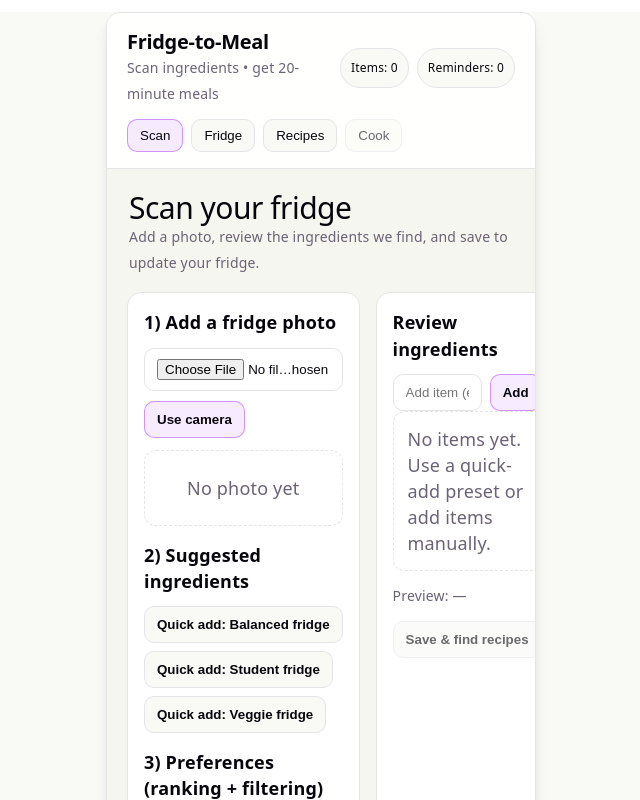
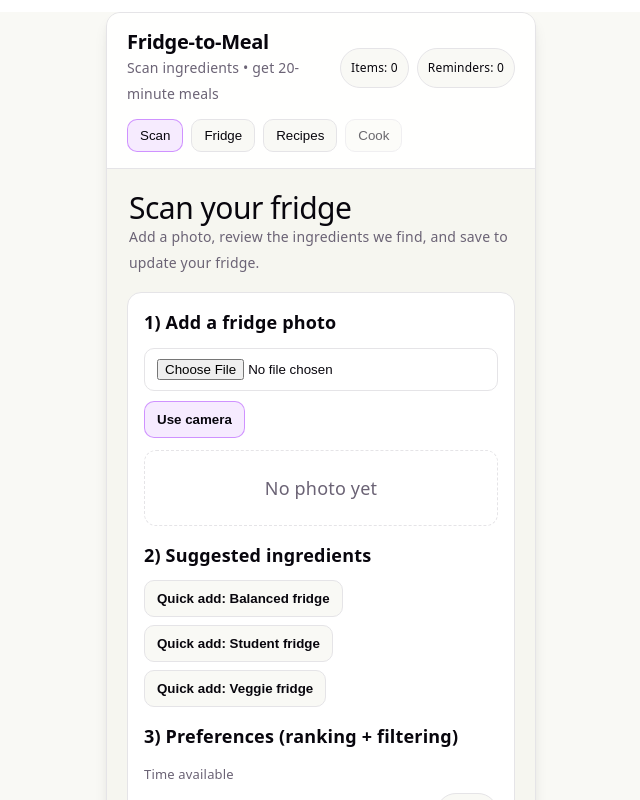
Before and after one commit to G-Wang12/bet-350-prototype, a React (Vite) app: page / in a window 1280 px wide. Shown: the top 800 px of the page, without its empty margins (319-959 px from the left). Built offline with nearby package versions, Linux system fonts and the light colour scheme.

Commit message:
Fixed formatting issue

```diff
--- a/src/App.css
+++ b/src/App.css
@@ -153,13 +153,14 @@
 
 .grid2 {
   display: grid;
-  grid-template-columns: 1fr 1fr;
+  grid-template-columns: repeat(auto-fit, minmax(360px, 1fr));
   gap: 16px;
+  align-items: start;
 }
 
 .grid3 {
   display: grid;
-  grid-template-columns: repeat(3, minmax(0, 1fr));
+  grid-template-columns: repeat(auto-fit, minmax(240px, 1fr));
   gap: 12px;
 }
 
@@ -389,7 +390,7 @@
 
 .cards {
   display: grid;
-  grid-template-columns: 1fr 1fr;
+  grid-template-columns: repeat(auto-fit, minmax(260px, 1fr));
   gap: 12px;
 }
 
@@ -505,7 +506,7 @@
 
 .snapGrid {
   display: grid;
-  grid-template-columns: 1fr 1fr;
+  grid-template-columns: repeat(auto-fit, minmax(160px, 1fr));
   gap: 12px;
 }
 
```
